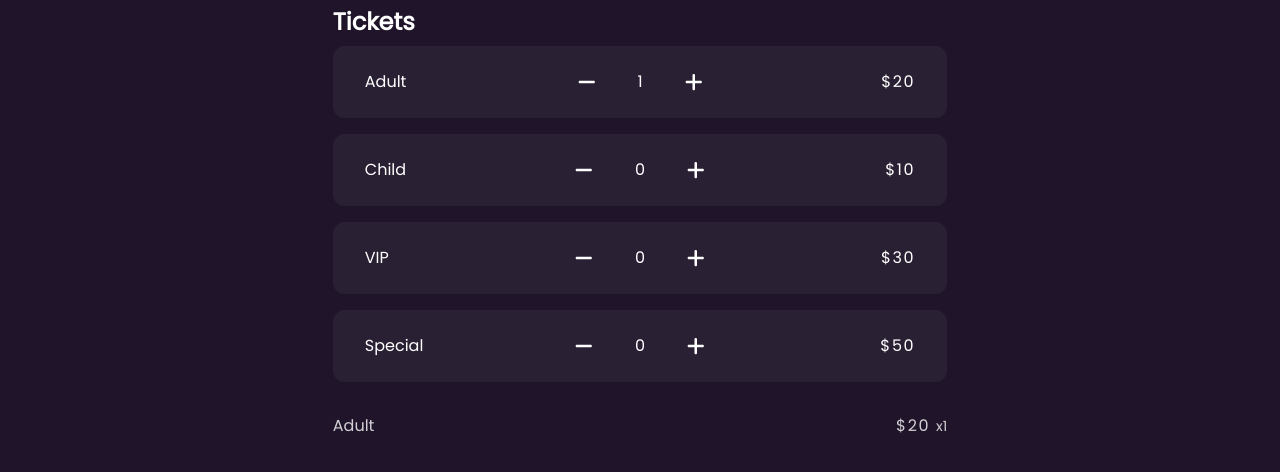
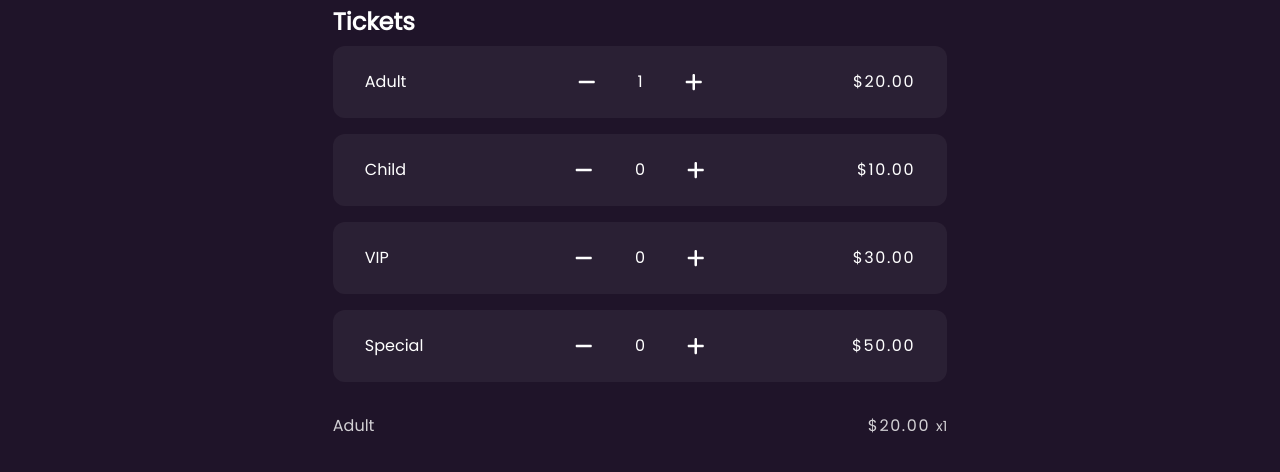
Before and after one commit to kaane5662/ticketing-platform, a React (Vite) app in the folder client/ticketing-platform/: page /ticket/1 in a window 1280 px wide. Both pictures are taken after a click on the icon 695 px from the left and 930 px from the top of the page. Shown: the part 848-1320 px from the top of the page. Built offline with nearby package versions, Linux system fonts and the light colour scheme; no server answers; a web font is replaced by a local one.

Commit message:
precison numbers and ticket display alignment

```diff
--- a/client/ticketing-platform/src/components/TicketDisplay.jsx
+++ b/client/ticketing-platform/src/components/TicketDisplay.jsx
@@ -18,17 +18,20 @@ export default function TicketDisplay({Ticket}){
 
     return(
 
-        <div onClick={()=>navigate(`/ticket/${Ticket._id}`)} className="flex flex-col gap-2 hover:scale-105 hover:cursor-pointer duration-300 text-secondary w-[100%] hover:bg-opacity-10 hover:bg-white p-4 max-md:p-0 rounded-xl">
-            <img className="w-[100%] h-[175px] max-md:h-[125px] bg-complementary rounded-md object-cover " src={`${import.meta.env.VITE_SERVER}/uploads/icons/${Ticket.icon}`}></img>
-            <div className="flex flex-col gap-2  max-lg:gap-2">
+        <div onClick={()=>navigate(`/ticket/${Ticket._id}`)} className="flex flex-col gap-2 hover:scale-105 hover:cursor-pointer duration-300 text-secondary w-[100%] hover:bg-opacity-10 hover:bg-white p-4 max-md:p-0 rounded-xl h-full">
+            <img className="w-[100%] min-h-[175px] max-md:h-[125px] bg-complementary rounded-md object-cover " src={`${import.meta.env.VITE_SERVER}/uploads/icons/${Ticket.icon}`}></img>
+            <div className="flex flex-col justify-between gap-2 max-lg:gap-2 h-full">
+                <div className="flex flex-col gap-2">
+                    <h3 className="text-xl max-md:text-sm font-bold">{Ticket.title}</h3>
+                    <h3 className="max-w-30 text-md max-w-[400px] max-lg:text-xs">{Ticket.address.substring(0,30)+"..."}</h3>
+                </div>
+                <div className="flex flex-col gap-2">
 
-                <h3 className="text-xl max-md:text-sm font-bold">{Ticket.title}</h3>
+                    <h3 className="text-md text-complementary font-bold max-lg:text-xs">{Ticket.event_type}</h3>
 
+                    <h3 className="text-md max-md:text-xs"> {new Date(Ticket.event.day).toDateString()}  </h3>
+                </div>
 
-                <h3 className="max-w-30 text-md max-w-[400px] max-lg:text-xs">{Ticket.address.substring(0,30)+"..."}</h3>
-                <h3 className="text-md text-complementary font-bold max-lg:text-xs">{Ticket.event_type}</h3>
-
-                <h3 className="text-md max-md:text-xs"> {new Date(Ticket.event.day).toDateString()}  </h3>
                 {/* <h3 className="text-md max-md:text-sm"> { convertTime(Ticket.event.start_time)} - {convertTime(Ticket.event.end_time)}  </h3> */}
 
 
--- a/client/ticketing-platform/src/pages/Ticket.jsx
+++ b/client/ticketing-platform/src/pages/Ticket.jsx
@@ -175,7 +175,7 @@ export default function Ticket(){
                                             <h3 className="text-md ">{ticket?.quantity}</h3>
                                             <FontAwesomeIcon onClick={()=>changeTicketVariantQuantity(index,1)} className="text-xl hover:text-primary hover:bg-complementary rounded-md duration-300 p-2 border-2 border-secondary border-opacity-0    items-center justify-center" icon={faPlus}></FontAwesomeIcon>
                                         </div>
-                                        <h1 className="text-md text-right line-clamp-3 tracking-widest ">${ticket.price}</h1>
+                                        <h1 className="text-md text-right line-clamp-3 tracking-widest ">${Number(ticket.price).toFixed(2)}</h1>
                                     </div>
 
                                 )
@@ -189,7 +189,7 @@ export default function Ticket(){
                                     ticket.quantity > 0 ?
                                         <div className="flex text-secondary text-opacity-80 justify-between">
                                             <h3 className="text-md ">{ticket.name}</h3>
-                                            <h3 className="text-md tracking-widest">${ticket.price*ticket.quantity} <span className="text-sm  tracking-normal">x{ticket.quantity}</span></h3>
+                                            <h3 className="text-md tracking-widest">${Number(ticket.price*ticket.quantity).toFixed(2)} <span className="text-sm  tracking-normal">x{ticket.quantity}</span></h3>
 
                                         </div>:null
 
```
